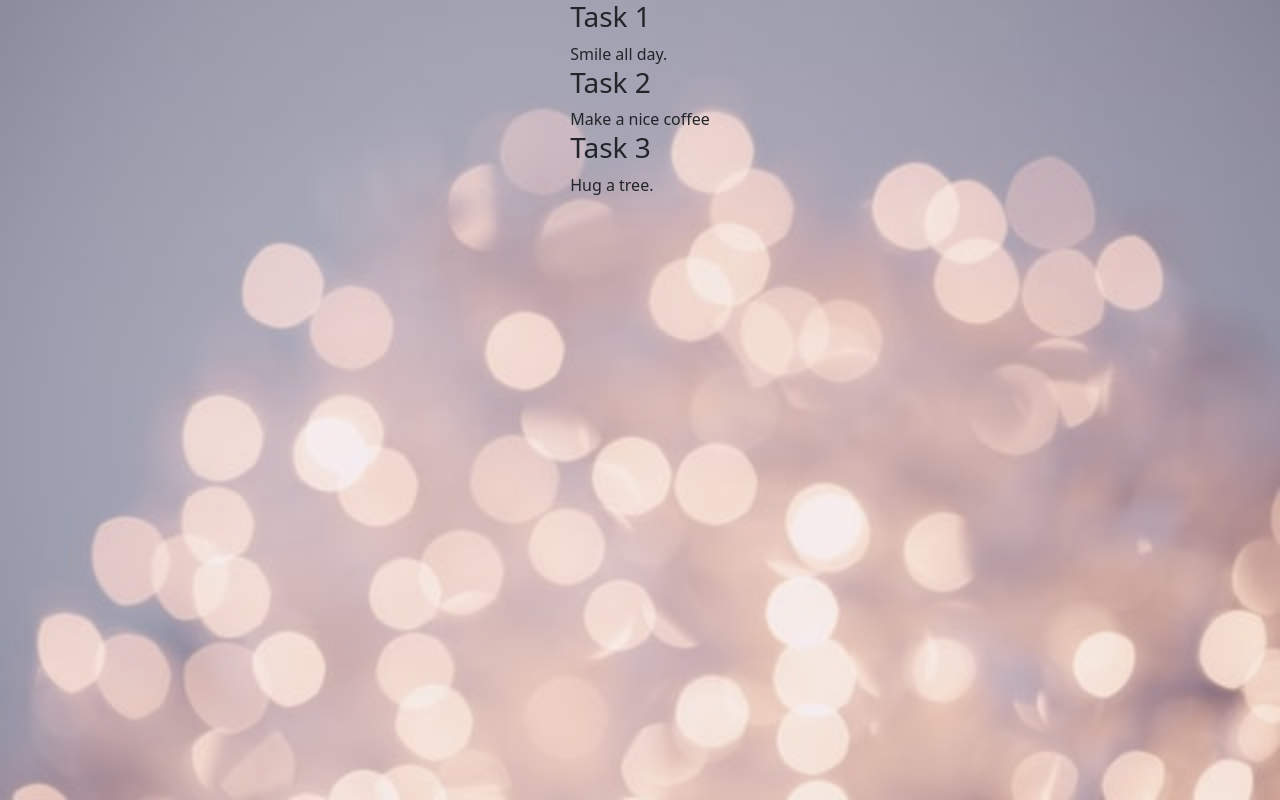
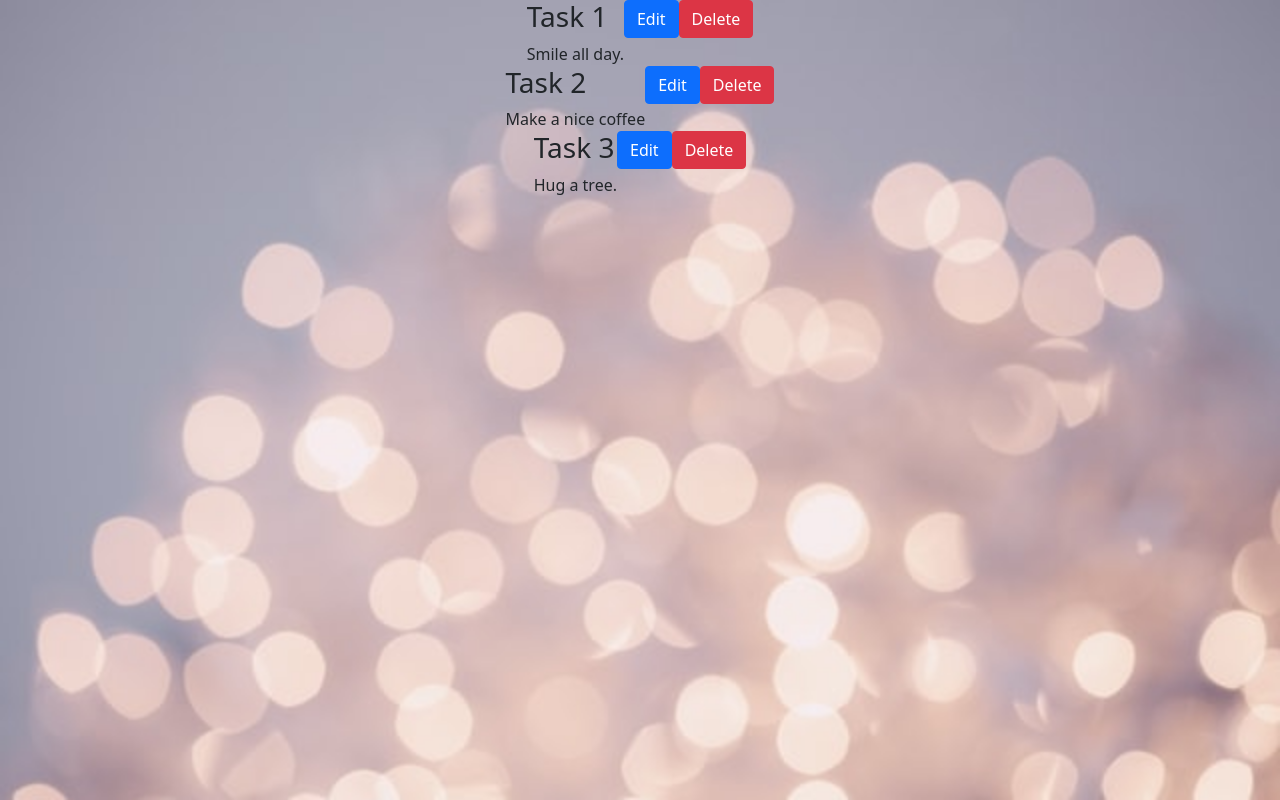
Before and after one commit to predavladc/ReactListProject, a React (Create React App) app: page / in a window 1280 px wide. Built offline with nearby package versions, Linux system fonts and the light colour scheme.

Commit message:
added the buttons

```diff
--- a/package.json
+++ b/package.json
@@ -8,6 +8,7 @@
     "@testing-library/user-event": "^13.5.0",
     "bootstrap": "^5.1.3",
     "react": "^18.0.0",
+    "react-bootstrap": "^2.2.2",
     "react-dom": "^18.0.0",
     "react-scripts": "5.0.0",
     "web-vitals": "^2.1.4"
--- a/src/App.js
+++ b/src/App.js
@@ -25,9 +25,17 @@ export default function App() {
     <div className="App">
       {tasklist.map((task, index) => {
         return (
-          <ToDoComponent key={index} data={task} />
+            <div className='listitems'>
+              <ToDoComponent key={index} data={task} />
+              <div className='buttons'>
+                <button type="button" class="btn btn-primary">Edit</button>
+                <button type="button" class="btn btn-danger">Delete</button>
+              </div>
+            </div>
+            )
+          }
         )
-      })}
+      }
 
       {/* <ToDoComponent data={tasklist[0]} />
       <ToDoComponent data={tasklist[1]} />
--- a/src/index.css
+++ b/src/index.css
@@ -11,3 +11,9 @@ body {
     color: #7b7b7c;
     padding: 0 30px;
   }
+
+  .listitems {
+    display: flex;
+    flex-direction: row;
+    justify-content: center;
+  }
```
Also changed, not shown: 1 other file (tests, documents, lock files or other folders).
